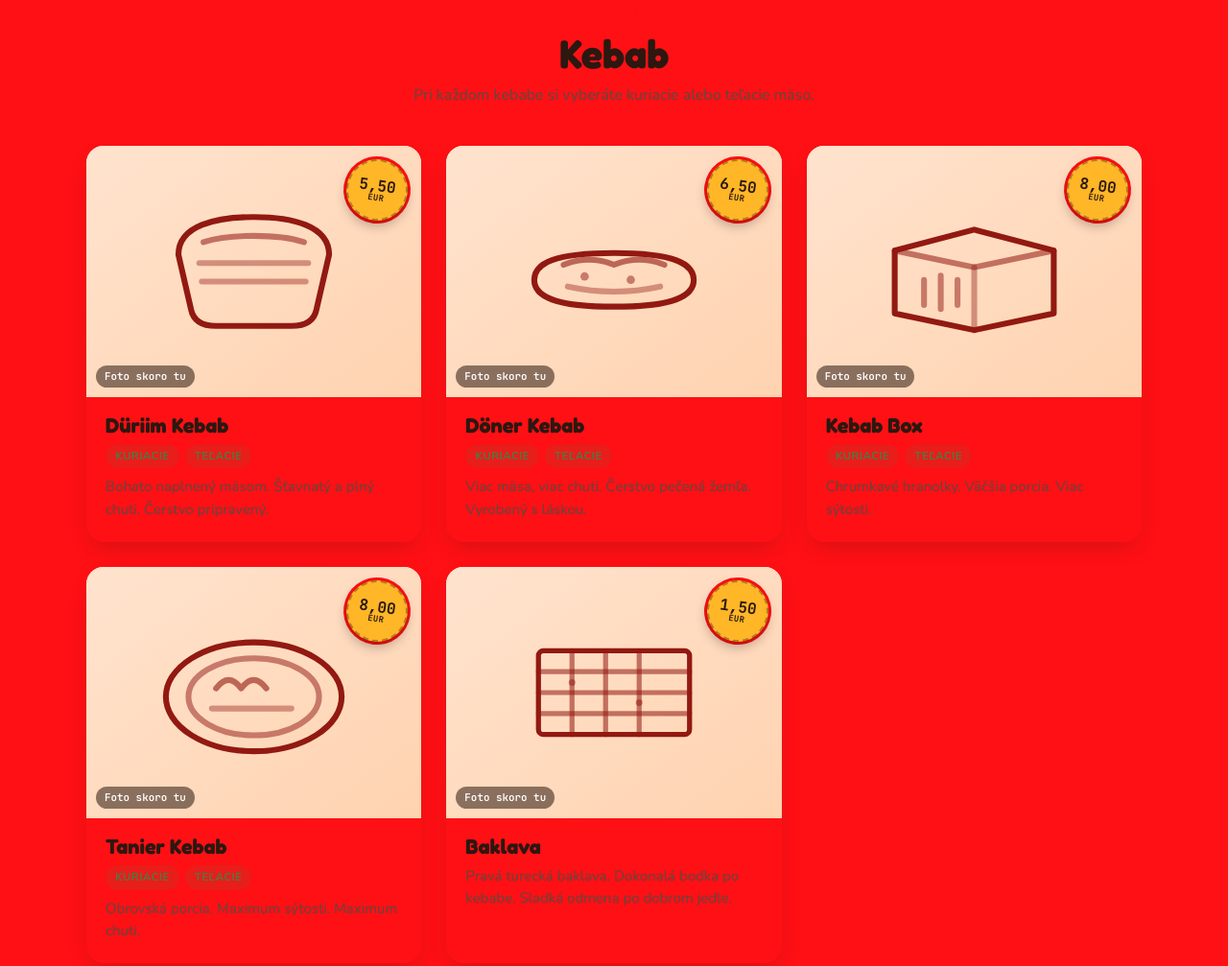
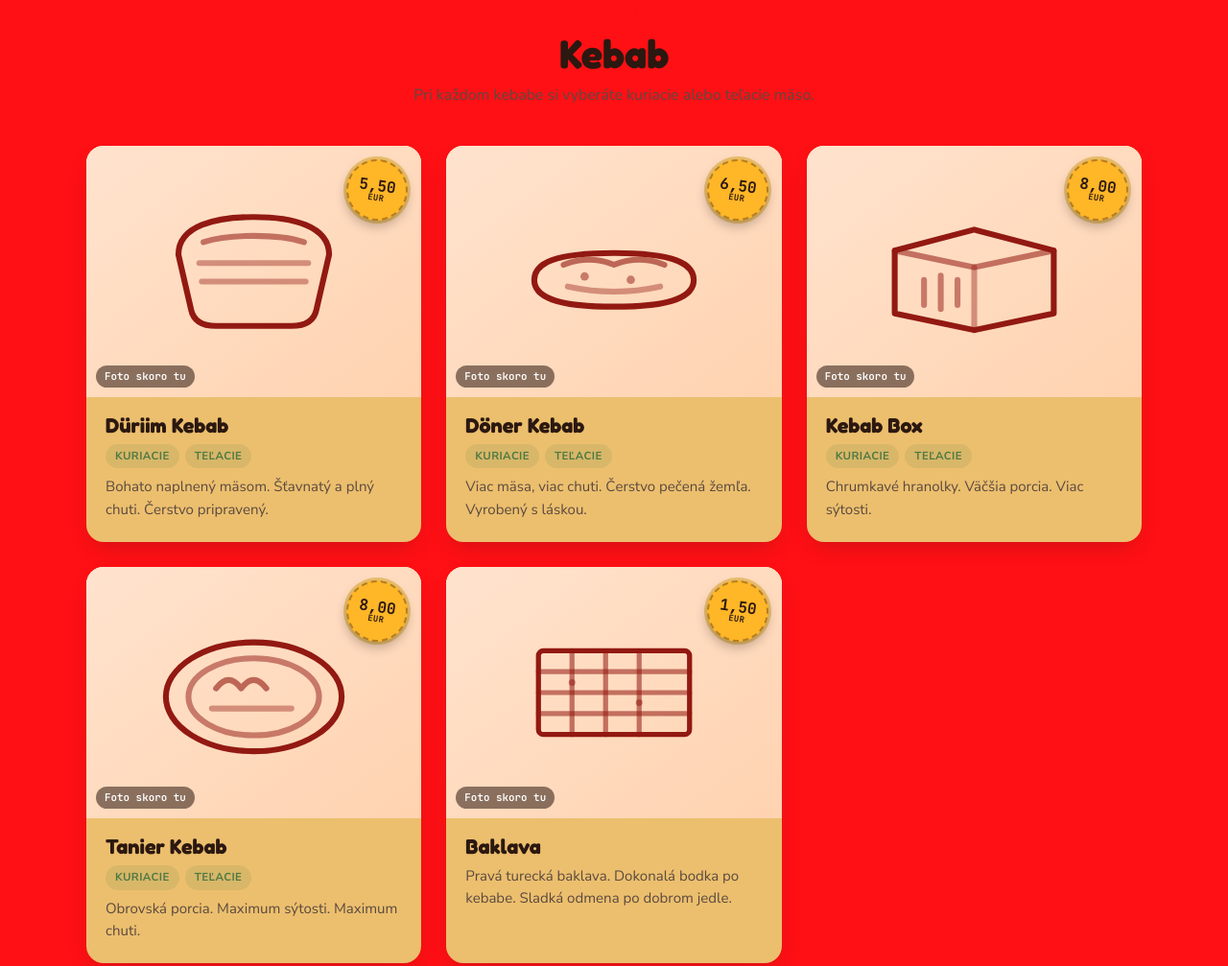
Before and after one commit to Misha-ops/Pan-Kebab, a website: page index.html in a window 1280 px wide. Shown: the part 740-1747 px from the top of the page at 96% size. Drawn offline with Linux system fonts and the light colour scheme; no server answers.

Commit message:
Update style.css

```diff
--- a/css/style.css
+++ b/css/style.css
@@ -7,7 +7,7 @@
   --red-base: #FF1015;
   --red-deep: #FF1015;
   --cream: #FF1015;
-  --cream-2: #FF1015;
+  --cream-2: #ECBF6E;
   --mustard: #FFB627;
   --char: #2B1810;
   --leaf: #4F7942;
```
